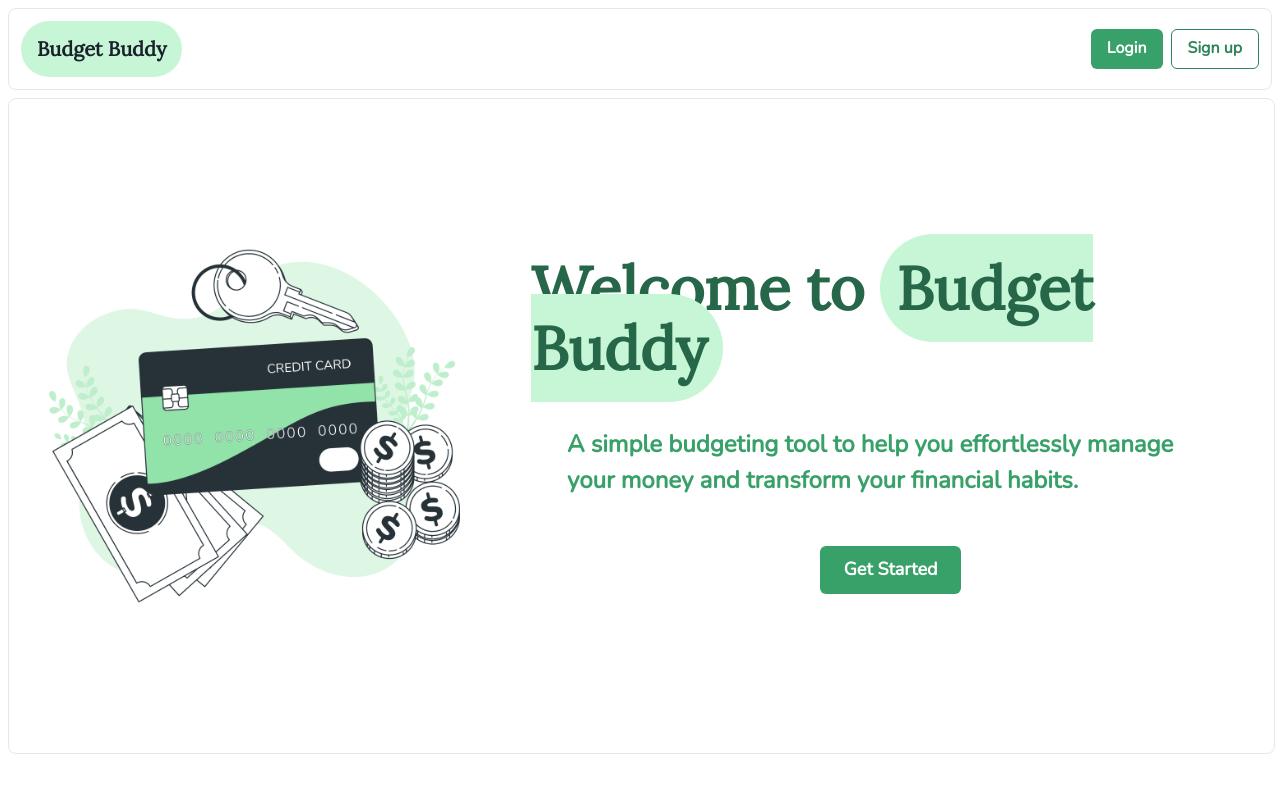
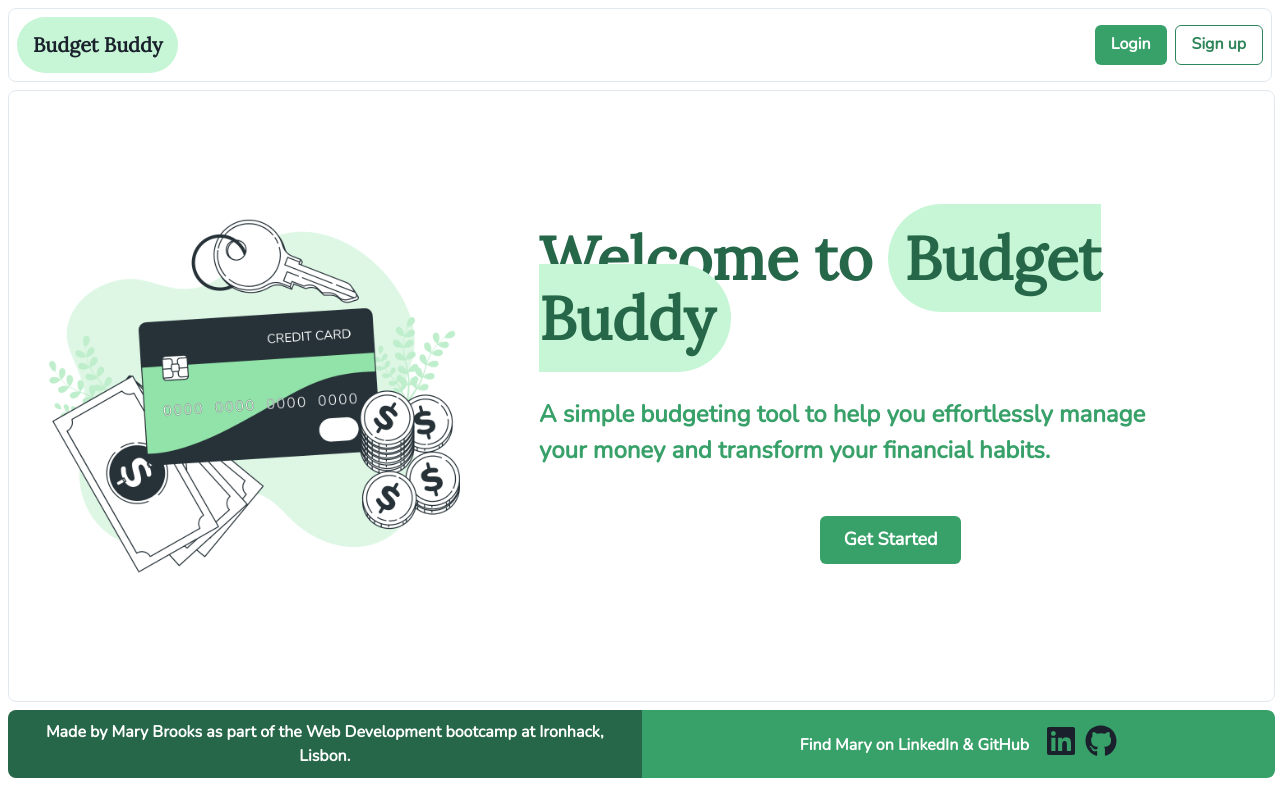
Before and after one commit to mary-brooks/budget-app-frontend, a React (Vite) app: page / in a window 1280 px wide. Built offline with nearby package versions, Linux system fonts and the light colour scheme; no server answers.

Commit message:
added styling and footer to home page

```diff
--- a/src/components/Navbar.jsx
+++ b/src/components/Navbar.jsx
@@ -8,14 +8,14 @@ function Navbar() {
   const { isLoggedIn, logOutUser } = useContext(AuthContext);
 
   return (
-    <div>
     <Flex
       align='center'
       justify='space-between'
-        padding={3}
+      p={2}
       borderWidth='1px'
       borderRadius='lg'
       m={2}
+      h='fit-content'
     >
       <Link to='/'>
         <Box p={4} bg='green.100' borderRadius='full' w='fit-content'>
@@ -23,8 +23,7 @@ function Navbar() {
         </Box>
       </Link>
 
-        {/* Desktop Menu - Buttons */}
-        <ButtonGroup display={{ base: 'none', md: 'block' }}>
+      <ButtonGroup>
         {!isLoggedIn && (
           <>
             <Link to='/login'>
@@ -61,7 +60,6 @@ function Navbar() {
         )}
       </ButtonGroup>
     </Flex>
-    </div>
   );
 }
 
--- a/src/pages/HomePage.jsx
+++ b/src/pages/HomePage.jsx
@@ -7,7 +7,9 @@ import {
   Text,
   Heading,
   Button,
+  Icon,
 } from '@chakra-ui/react';
+import { FaGithub, FaLinkedin } from 'react-icons/fa';
 import { AuthContext } from '../context/auth.context';
 import { useContext } from 'react';
 import { Link } from 'react-router-dom';
@@ -17,10 +19,10 @@ function HomePage() {
   const { isLoggedIn } = useContext(AuthContext);
 
   return (
-    <>
+    <Box h='85vh'>
       <Flex
         w='99%'
-        h='82vh'
+        h='90%'
         m={2}
         align='center'
         justify='center'
@@ -32,7 +34,14 @@ function HomePage() {
             <Image src={homePageImage} />
           </Flex>
           <Center w='60%'>
-            <VStack spacing={12} w='100%' p={4} mr={2}>
+            <Flex
+              gap={12}
+              justify='center'
+              flexDirection='column'
+              w='100%'
+              p={6}
+              mr={2}
+            >
               <Heading color='green.700' size='3xl'>
                 Welcome to
                 <Box
@@ -41,35 +50,94 @@ function HomePage() {
                   bg='green.100'
                   borderRadius='full'
                   w='fit-content'
+                  h='fit-content'
                   display='inline'
                 >
                   Budget Buddy
                 </Box>
               </Heading>
-              <Text fontSize='2xl' color='green.500' w='90%' fontWeight='bold'>
+              <Text w='90%' fontSize='2xl' color='green.500' fontWeight='bold'>
                 A simple budgeting tool to help you effortlessly manage your
                 money and transform your financial habits.
               </Text>
               {!isLoggedIn && (
+                <Center>
                   <Link to='/signup'>
-                  <Button colorScheme='green' variant='solid' size='lg'>
+                    <Button
+                      colorScheme='green'
+                      variant='solid'
+                      size='lg'
+                      alignSelf='center'
+                    >
                       Get Started
                     </Button>
                   </Link>
+                </Center>
               )}
 
               {isLoggedIn && (
+                <Center>
                   <Link to='/budgets'>
                     <Button colorScheme='green' variant='solid' size='lg'>
                       My Budgets
                     </Button>
                   </Link>
+                </Center>
               )}
-            </VStack>
+            </Flex>
           </Center>
         </Flex>
       </Flex>
-    </>
+      <Flex justify='space-between' m={2} w='99%' h='10%'>
+        <Center
+          bg='green.700'
+          p={4}
+          w='50%'
+          borderTopLeftRadius='lg'
+          borderBottomLeftRadius='lg'
+        >
+          <Text
+            fontSize='md'
+            fontWeight='bold'
+            color='white'
+            textAlign='center'
+          >
+            Made by Mary Brooks as part of the Web Development bootcamp at
+            Ironhack, Lisbon.
+          </Text>
+        </Center>
+
+        <Center
+          bg='green.500'
+          p={4}
+          w='50%'
+          borderTopRightRadius='lg'
+          borderBottomRightRadius='lg'
+        >
+          <Flex justify='space-between' gap={4} w='fit-content'>
+            <Text fontSize='md' fontWeight='bold' color='white' pt={2}>
+              Find Mary on LinkedIn & GitHub
+            </Text>
+            <Flex justify='space-between' gap={2} w='fit-content'>
+              <a
+                href='https://www.linkedin.com/in/mary-emma-brooks-junior-fullstack-developer/'
+                target='_blank'
+                rel='noopener noreferrer'
+              >
+                <Icon as={FaLinkedin} boxSize={8} />
+              </a>
+              <a
+                href='https://github.com/mary-brooks'
+                target='_blank'
+                rel='noopener noreferrer'
+              >
+                <Icon as={FaGithub} boxSize={8} />
+              </a>
+            </Flex>
+          </Flex>
+        </Center>
+      </Flex>
+    </Box>
   );
 }
 
```
Lines whose indentation alone changed are shown as unchanged.
